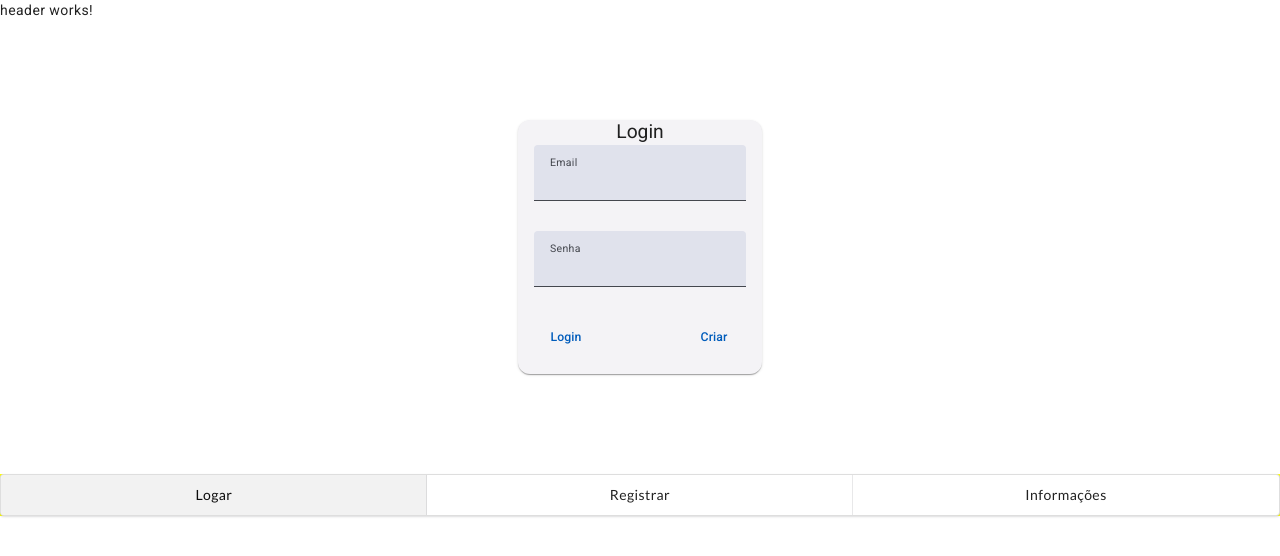
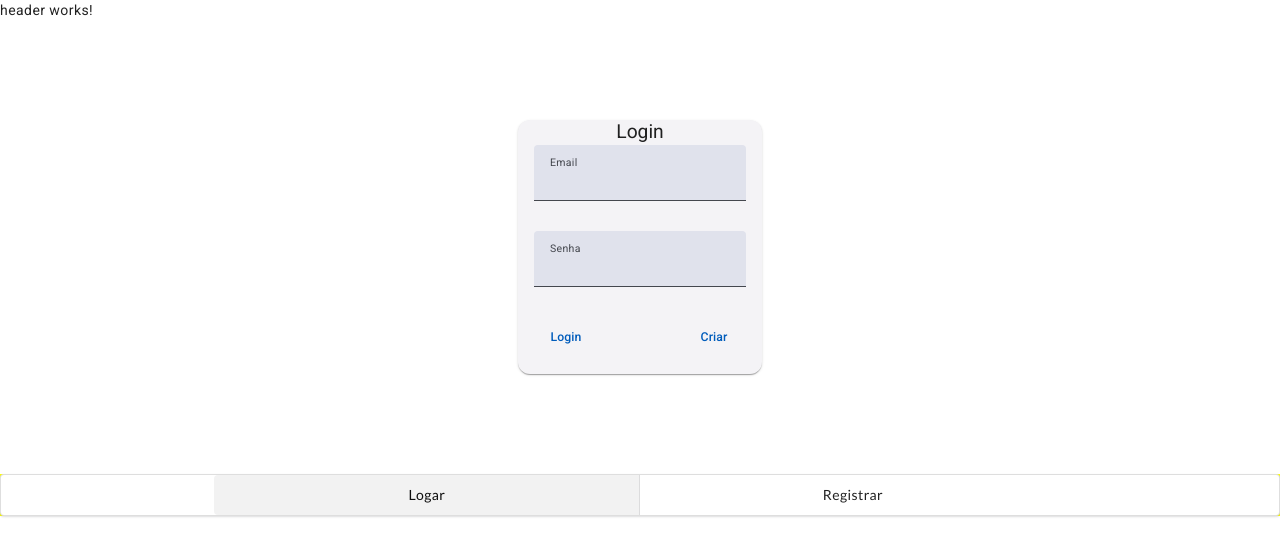
Before and after one commit to roquefranklin/ESProjeto_Front, an Angular app: page /sign-in in a window 1280 px wide. Shown: the top 556 px of the page. Built offline with nearby package versions, Linux system fonts and the light colour scheme.

Commit message:
chore: navbar button update

```diff
--- a/src/app/core/nav-bar/nav-bar.component.html
+++ b/src/app/core/nav-bar/nav-bar.component.html
@@ -1,7 +1,15 @@
 <div class="sticky">
     <div class="ui three item menu">
-        <a routerLinkActive="active" class="item" routerLink="/sign-in">Logar</a>
-        <a routerLinkActive="active" class="item" routerLink="/sign-up">Registrar</a>
-        <a routerLinkActive="active" class="item" routerLink="/user-information">Informações</a>
+
+        @if (!tokenService.isAuthenticated()){
+            <a routerLinkActive="active" class="item" routerLink="/sign-in">Logar</a>
+            <a routerLinkActive="active" class="item" routerLink="/sign-up">Registrar</a>
+        }
+        @else{
+            <a routerLinkActive="active" class="item" >Avaliar</a>
+            <a routerLinkActive="active" class="item">Ranking</a>
+            <a routerLinkActive="active" class="item" routerLink="/user-information">Informações</a>
+        }
+
     </div>
 </div>
--- a/src/app/core/nav-bar/nav-bar.component.ts
+++ b/src/app/core/nav-bar/nav-bar.component.ts
@@ -1,13 +1,15 @@
-import { Component } from '@angular/core';
+import { Component, inject } from '@angular/core';
 import { RouterModule } from '@angular/router';
+import { SignInService } from '../services/sign-in.service';
 
 @Component({
   selector: 'app-nav-bar',
   standalone: true,
   imports: [RouterModule],
   templateUrl: './nav-bar.component.html',
-  styleUrl: './nav-bar.component.scss'
+  styleUrl: './nav-bar.component.scss',
 })
 export class NavBarComponent {
+  public tokenService: SignInService = inject(SignInService);
 
 }
```
